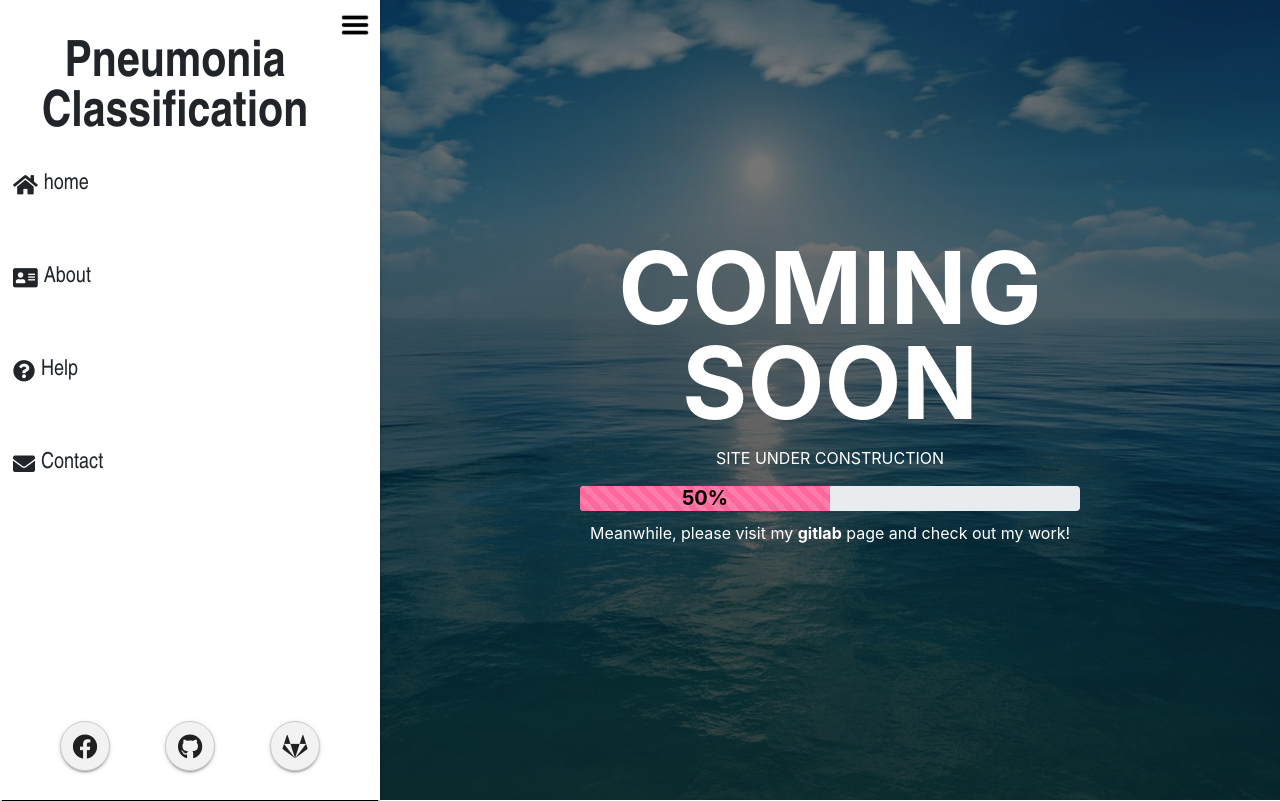
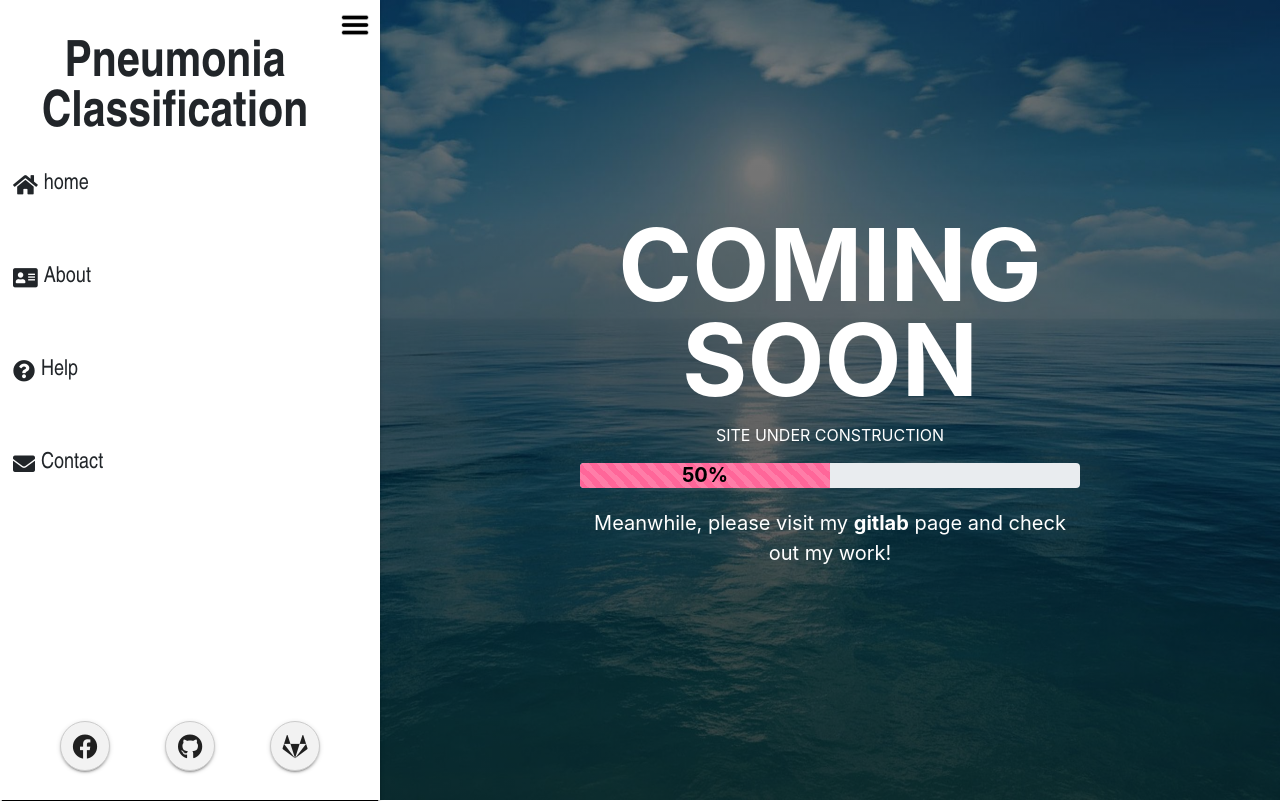
Before and after one commit to osaraho8357/Chest-Xray-Pneumonia-Classification, a Vue app: page / in a window 1280 px wide. Built offline with nearby package versions, Linux system fonts and the light colour scheme.

Commit message:
font size adjusted

```diff
--- a/src/components/ComingSoonComponent.vue
+++ b/src/components/ComingSoonComponent.vue
@@ -49,9 +49,10 @@ export default defineComponent({
         font-weight bold
         font-size 20px
     #paragraph
-      margin-top 10px
+      margin-top 20px
       color white
       font-weight 400
+      font-size 20px
       #link
         font-weight bold
         color white
```
